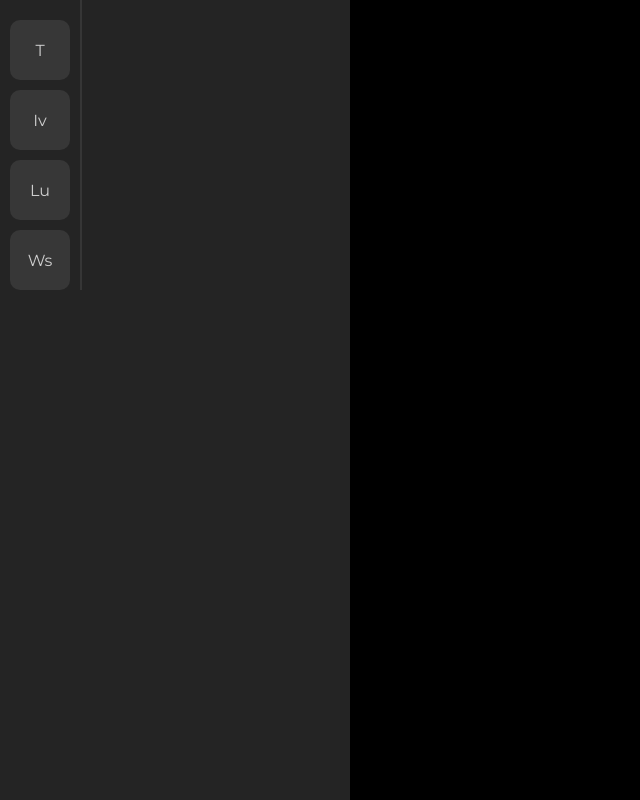
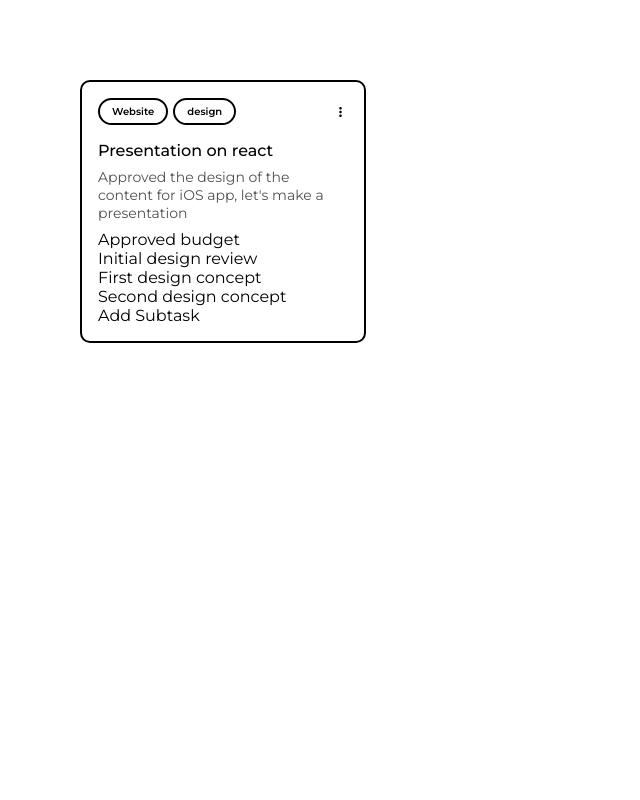
Before and after one commit to Meyazhagan/Deque, a React (Create React App) app in the folder frontend/: page / in a window 1280 px wide. Shown: the whole page, without its empty margins (0-640 px from the left). Built offline with nearby package versions, Linux system fonts and the light colour scheme.

Commit message:
added card design - header and body

```diff
--- a/frontend/package.json
+++ b/frontend/package.json
@@ -10,6 +10,7 @@
     "@types/node": "^16.7.13",
     "@types/react": "^18.0.0",
     "@types/react-dom": "^18.0.0",
+    "classnames": "^2.3.2",
     "normalize-scss": "^7.0.1",
     "react": "^18.2.0",
     "react-dom": "^18.2.0",
--- /dev/null
+++ b/frontend/src/components/Card.tsx
@@ -0,0 +1,49 @@
+import React from "react";
+import { BiDotsVerticalRounded } from "react-icons/bi";
+
+interface ICard {
+
+}
+
+const Card: React.FunctionComponent<ICard> = (props) => {
+
+    return (
+        <div className="card">
+            <div className="card__header">
+                <div className="card__tags">
+                    <div className="tag tag--blue">Website</div>
+                    <div className="tag tag--yellow">design</div>
+                </div>
+                <BiDotsVerticalRounded className="card__action" />
+            </div>
+
+            <div className="card__body">
+                <div className="card__title">Presentation on react</div>
+                <div className="card__info">Approved the design of the content for iOS app, let's make a presentation</div>
+                <div className="card__subtask">
+                    <div className="tasks">
+                        <div className="task task--close">Approved budget</div>
+                        <div className="task task--open">Initial design review</div>
+                        <div className="task task--open">First design concept</div>
+                        <div className="task task--open">Second design concept</div>
+                    </div>
+
+                    <div className="task__action">Add Subtask</div>
+                </div>
+
+                <div className="card__attachment">
+                    <div className="images"></div>
+                    <div className="images"></div>
+                    <div className="images"></div>
+                    <div className="images"></div>
+                    <div className="images"></div>
+                    <div className="images--count"></div>
+                </div>
+            </div>
+
+            <div className="card__footer"></div>
+        </div>
+    );
+}
+
+export default Card;
--- a/frontend/src/pages/App.tsx
+++ b/frontend/src/pages/App.tsx
@@ -1,63 +1,19 @@
-import React from "react";
+import classNames from "classnames";
+import React, { useState } from "react";
+import Card from "../components/Card";
 
 interface IApp {
   name: string
 }
 
-let workspaces = [
-  "T",
-  "Iv",
-  "Lu",
-  "Ws"
-]
 
 const App: React.FunctionComponent<IApp> = (props) => {
+
   return (
     <div className="app">
-      <div className="side-bar">
-        <div className="side-bar__workspace">
-          <div className="deque-logo"></div>
-          {
-            workspaces.map(workspace => <div className="workspace">
-              {workspace}
-            </div> )
-          }
-          <div className="add-workspace">
-
-          </div>
-        </div>
-        <div className="side-bar__project">
-        </div>
-      </div>
-      <div className="main-bar"></div>
-      <div className="right-bar"></div>
+      <Card />
     </div>
     );
   }
 
   export default App;
-
-  // <div className="App">
-  //   <div className="top-bar">
-  //     {/* <div className="top-bar__logout"></div> */}
-  //   </div>
-  //   <div className="left-side-bar">
-  //     <div className="left-side-bar__workspace">
-  //       {/* <div className="left-side-bar__logo">
-  //         Dq
-  //       </div> */}
-  //     </div>
-  //     <div className="left-side-bar__project"></div>
-  //   </div>
-  //   <div className="main">
-  //     <div className="main__task">
-  //       <div className="main__task--kanban"></div>
-  //       <div className="main__task--table"></div>
-  //       <div className="main__task--list"></div>
-  //     </div>
-  //   </div>
-  //   <div className="right-side-bar">
-  //     <div className="right-side-bar__profile"></div>
-  //     <div className="right-side-bar__chat"></div>
-  //   </div>
-  // </div>
--- a/frontend/src/styles/_app.scss
+++ b/frontend/src/styles/_app.scss
@@ -1,31 +1,4 @@
+
 .app {
-    // display: grid;
-    // grid-template-columns: repeat(12, 1fr);
-    background-color: rgb(0, 0, 0);
-    color: rgb(206, 206, 206);
-
-    height: 100vh;
-    .side-bar {
-        width: 350px;
-        background-color: rgb(36, 36, 36);
-        height: 100%;
-
-        &__workspace {
-            width: 80px;
-            border-right: 2px solid rgb(54, 54, 54) ;
-            padding-top: 20px ;
-
-            .workspace {
-                padding: 0.2rem;
-                aspect-ratio: 1;
-                // border: 2px solid grey;
-                background-color: rgb(55, 55, 55);
-                border-radius: 10px;
-                display: grid;
-                place-items: center;
-                margin-bottom: 10px;
-                margin-inline: 10px;
-            }
-        }
-    }
+   margin: 5rem;
 }
--- /dev/null
+++ b/frontend/src/styles/_card.scss
@@ -0,0 +1,48 @@
+.card {
+    width: 250px;
+    // height: 200px;
+    border: 2px solid #000;
+    padding: 1rem;
+    border-radius: 10px;
+
+    .card__header {
+        display: flex;
+        align-items: center;
+        justify-content: space-between;
+
+        .card__tags {
+            display: flex;
+            align-items: center;
+            justify-content: flex-start;
+            gap: 5px;
+            width: 100%;
+
+            .tag {
+                --tag-border-color: #000;
+                padding: 5px 12px;
+                font-size: 10px;
+                font-weight: 600;
+                border-radius: 20px;
+                border: 2px solid;
+            }
+        }
+    }
+
+    .card__body {
+        padding-top: 1rem;
+
+        .card__title {
+            font-weight: 500;
+            font-size: 16px;
+            padding-bottom: 0.5rem;
+        }
+
+        .card__info {
+            font-size: 14px;
+            color: rgb(80, 80, 80);
+            padding-bottom: 0.5rem;
+        }
+    }
+
+    .card__footer {}
+}
--- a/frontend/src/styles/index.scss
+++ b/frontend/src/styles/index.scss
@@ -1,6 +1,7 @@
-@import url('https://fonts.googleapis.com/css2?family=Montserrat:ital,wght@0,200;0,400;0,600;0,900;1,200;1,400;1,600;1,900&display=swap');
+@import url('https://fonts.googleapis.com/css2?family=Montserrat:ital,wght@0,200;0,400;0,500;0,600;0,900;1,200;1,400;1,500;1,600;1,900&display=swap');
 @import "./app";
 @import "./normalize";
+@import "card";
 
 $mobile_width: 640px;
 $tablet_width: 760px;
@@ -12,7 +13,5 @@ $font-family: 'Montserrat', sans-serif;
 
 
 body {
-    background-color: rgb(0, 0, 0);
-    color: #4D4D4D;
     font-family: $font-family;
 }
```
Also changed, not shown: 1 other file (tests, documents, lock files or other folders).
